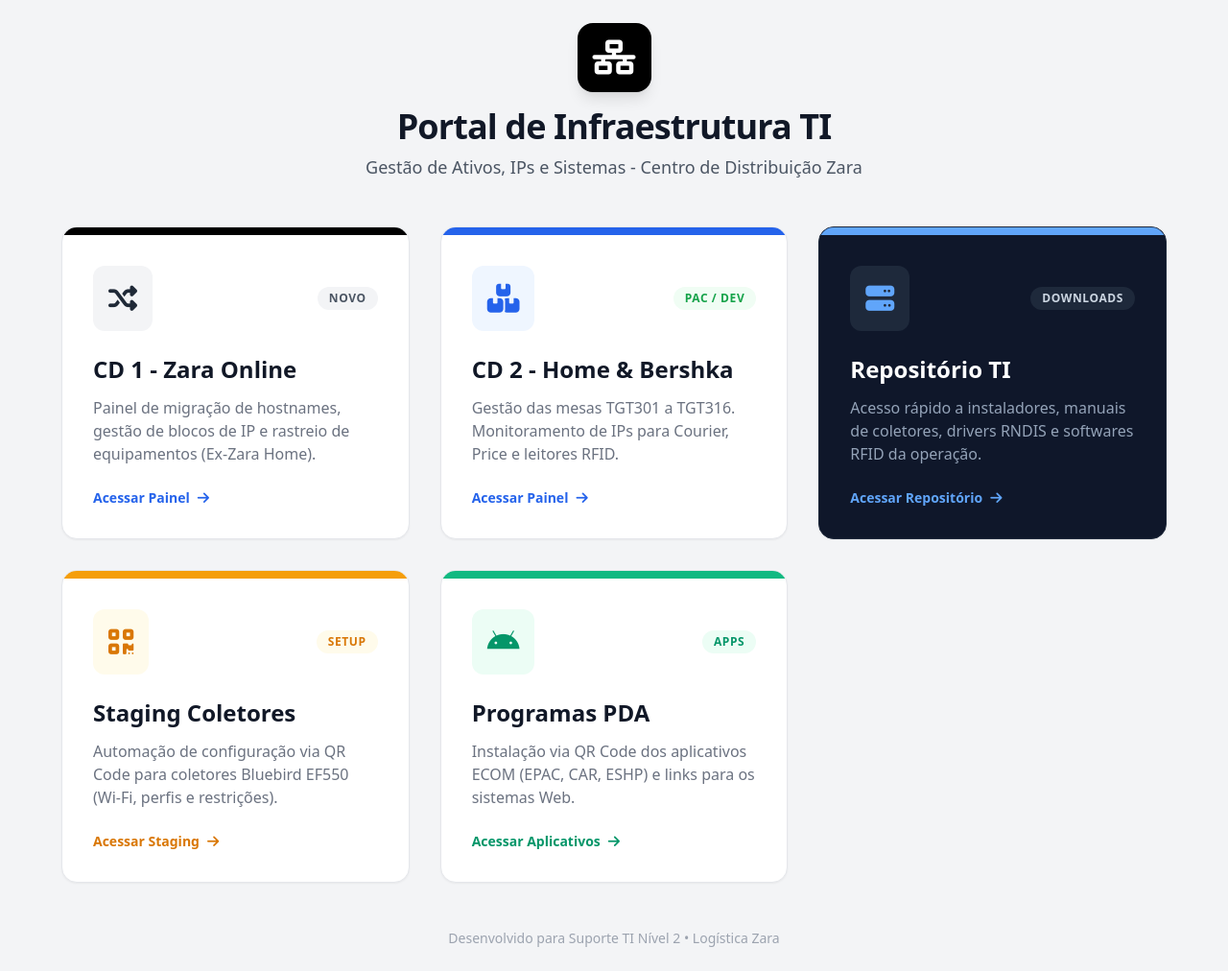
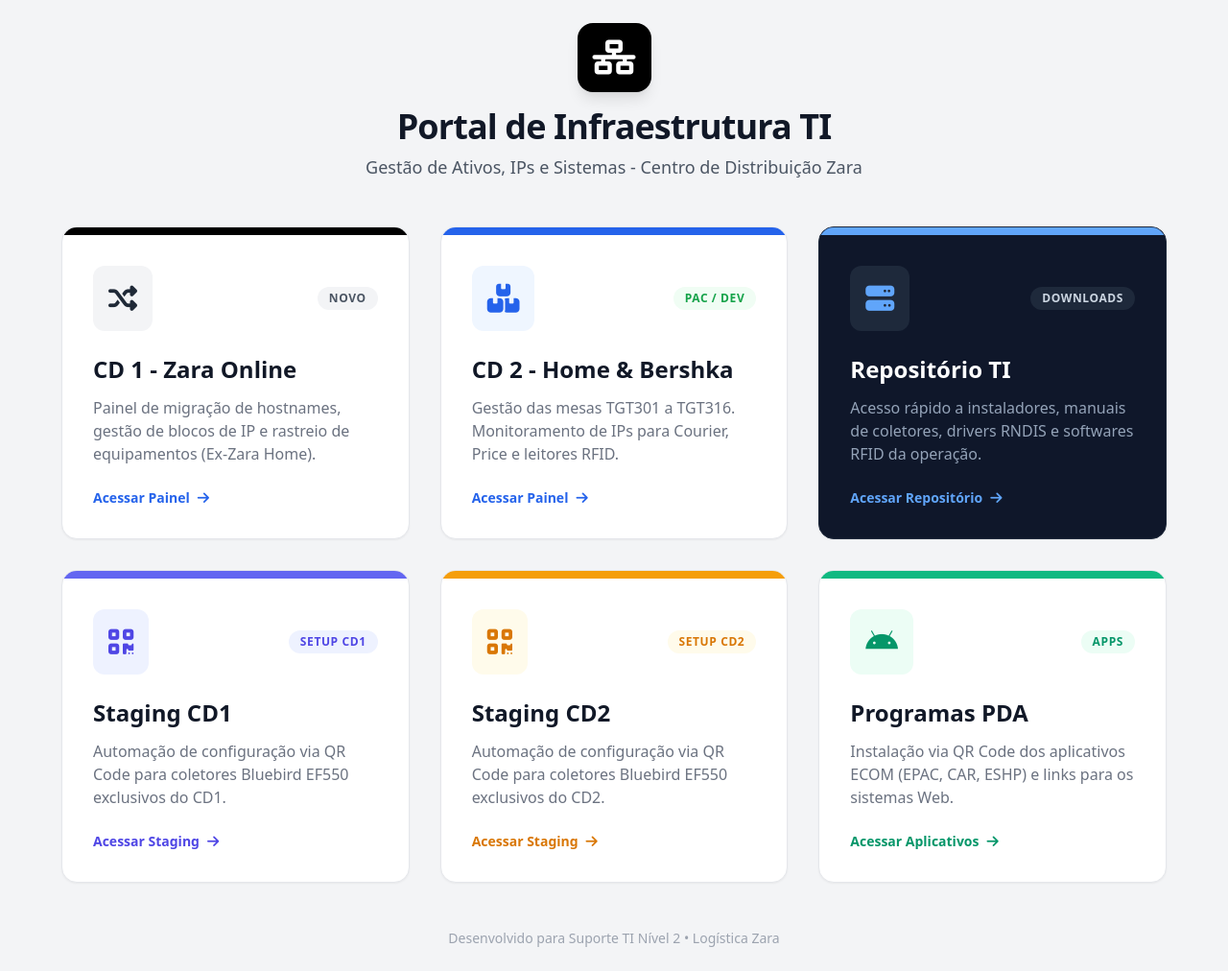
Before and after one commit to IsmaelVitale/portalit, a plain HTML site: page index.html in a window 1280 px wide. Shown: the whole page at 96% size. Drawn offline with nearby package versions, Linux system fonts and the light colour scheme.

Commit message:
Update index.html

```diff
--- a/index.html
+++ b/index.html
@@ -19,7 +19,7 @@
         <p class="text-lg text-gray-600">Gestão de Ativos, IPs e Sistemas - Centro de Distribuição Zara</p>
     </div>
 
-    <!-- Grid de Seleção (3 colunas) -->
+    <!-- Grid de Seleção (3 colunas, agora com 6 cards perfeitos) -->
     <div class="grid grid-cols-1 md:grid-cols-2 lg:grid-cols-3 gap-8">
 
         <!-- Card CD 1: Migração Zara Online -->
@@ -76,7 +76,25 @@
             </div>
         </a>
 
-        <!-- Card 4: Staging Coletores -->
+        <!-- Card 4: Staging Coletores CD1 (NOVO) -->
+        <a href="staging_cd1.html" class="group bg-white rounded-2xl shadow-sm hover:shadow-xl border border-gray-200 transition-all duration-300 overflow-hidden transform hover:-translate-y-1 flex flex-col">
+            <div class="h-2 bg-indigo-500"></div>
+            <div class="p-8 flex flex-col flex-grow">
+                <div class="flex items-center justify-between mb-6">
+                    <div class="bg-indigo-50 text-indigo-600 p-4 rounded-xl group-hover:bg-indigo-500 group-hover:text-white transition-colors duration-300">
+                        <i class="fas fa-qrcode text-3xl"></i>
+                    </div>
+                    <span class="text-xs font-bold px-3 py-1 bg-indigo-50 text-indigo-600 rounded-full uppercase tracking-wider">Setup CD1</span>
+                </div>
+                <h2 class="text-2xl font-bold text-gray-900 mb-3">Staging CD1</h2>
+                <p class="text-gray-500 mb-6 flex-grow">Automação de configuração via QR Code para coletores Bluebird EF550 exclusivos do CD1.</p>
+                <div class="flex items-center text-sm font-semibold text-indigo-600 group-hover:text-black transition-colors mt-auto">
+                    Acessar Staging <i class="fas fa-arrow-right ml-2 transform group-hover:translate-x-1 transition-transform"></i>
+                </div>
+            </div>
+        </a>
+
+        <!-- Card 5: Staging Coletores CD2 (Original Adaptado) -->
         <a href="staging.html" class="group bg-white rounded-2xl shadow-sm hover:shadow-xl border border-gray-200 transition-all duration-300 overflow-hidden transform hover:-translate-y-1 flex flex-col">
             <div class="h-2 bg-amber-500"></div>
             <div class="p-8 flex flex-col flex-grow">
@@ -84,17 +102,17 @@
                     <div class="bg-amber-50 text-amber-600 p-4 rounded-xl group-hover:bg-amber-500 group-hover:text-white transition-colors duration-300">
                         <i class="fas fa-qrcode text-3xl"></i>
                     </div>
-                    <span class="text-xs font-bold px-3 py-1 bg-amber-50 text-amber-600 rounded-full uppercase tracking-wider">Setup</span>
+                    <span class="text-xs font-bold px-3 py-1 bg-amber-50 text-amber-600 rounded-full uppercase tracking-wider">Setup CD2</span>
                 </div>
-                <h2 class="text-2xl font-bold text-gray-900 mb-3">Staging Coletores</h2>
-                <p class="text-gray-500 mb-6 flex-grow">Automação de configuração via QR Code para coletores Bluebird EF550 (Wi-Fi, perfis e restrições).</p>
+                <h2 class="text-2xl font-bold text-gray-900 mb-3">Staging CD2</h2>
+                <p class="text-gray-500 mb-6 flex-grow">Automação de configuração via QR Code para coletores Bluebird EF550 exclusivos do CD2.</p>
                 <div class="flex items-center text-sm font-semibold text-amber-600 group-hover:text-black transition-colors mt-auto">
                     Acessar Staging <i class="fas fa-arrow-right ml-2 transform group-hover:translate-x-1 transition-transform"></i>
                 </div>
             </div>
         </a>
 
-        <!-- Card 5: Programas PDA -->
+        <!-- Card 6: Programas PDA -->
         <a href="programas_pda.html" class="group bg-white rounded-2xl shadow-sm hover:shadow-xl border border-gray-200 transition-all duration-300 overflow-hidden transform hover:-translate-y-1 flex flex-col">
             <div class="h-2 bg-emerald-500"></div>
             <div class="p-8 flex flex-col flex-grow">
```
